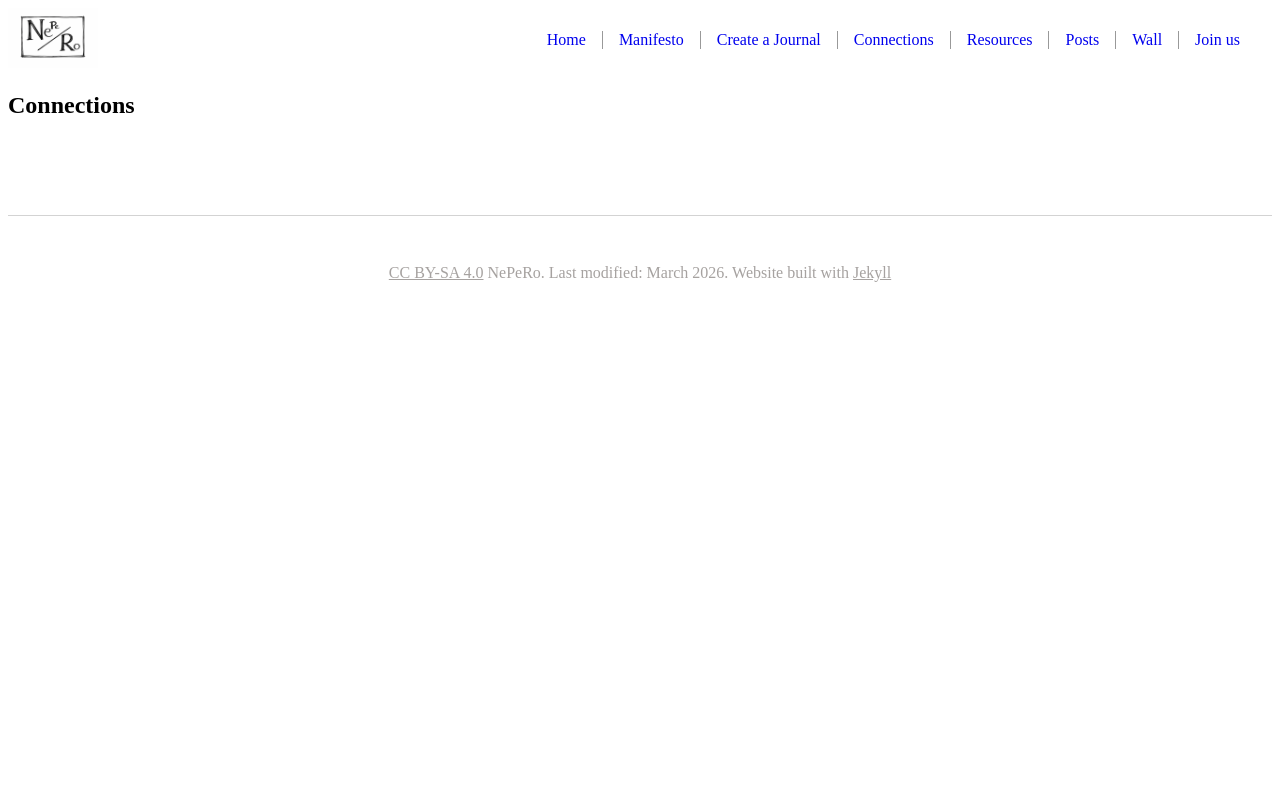
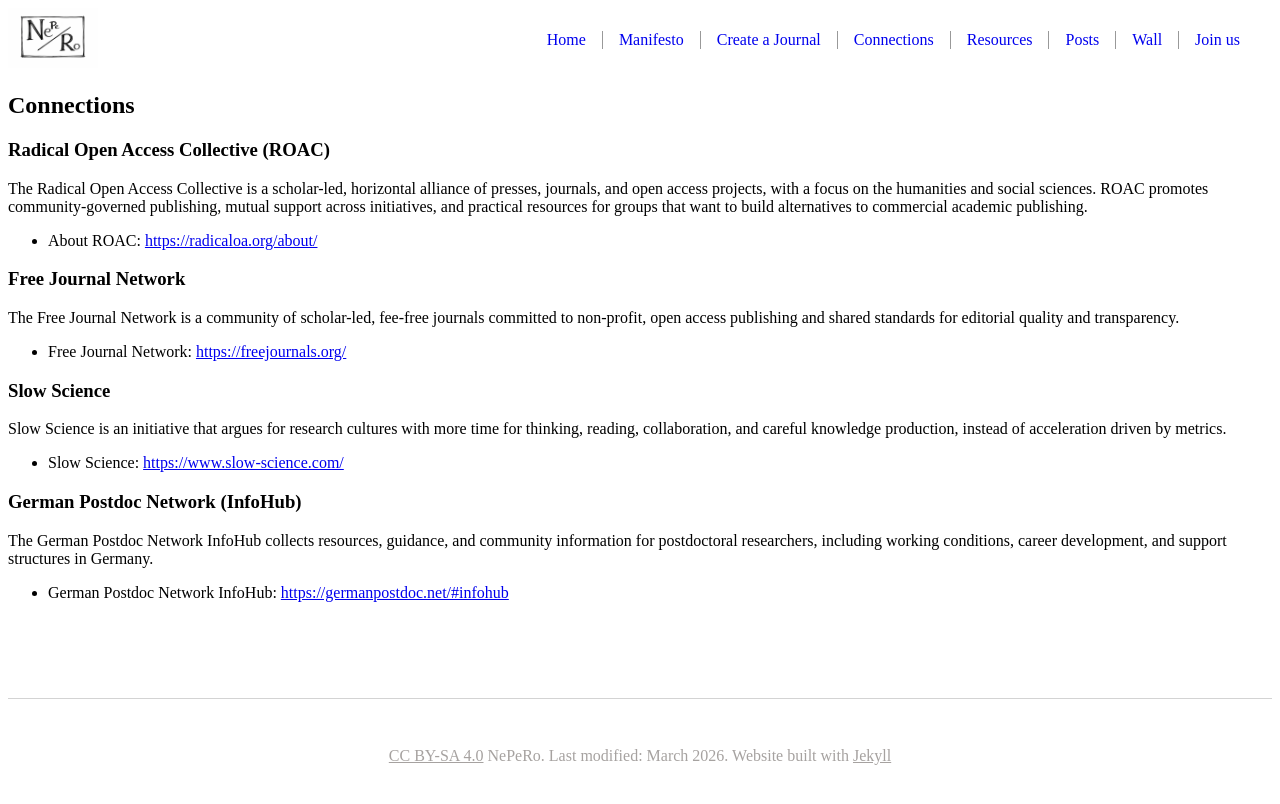
Before and after one commit to NPR-Nepero/nepero, a Jekyll site: the page built from connections.md, in a window 1280 px wide. Shown: the top 804 px of the page. Built offline with Jekyll 4.4.1, drawn with Linux system fonts in a browser that asks for light colours.

Commit message:
added connections

```diff
--- a/connections.md
+++ b/connections.md
@@ -4,3 +4,27 @@ title: Connections
 ---
 
 ## Connections
+
+### Radical Open Access Collective (ROAC)
+
+The Radical Open Access Collective is a scholar-led, horizontal alliance of presses, journals, and open access projects, with a focus on the humanities and social sciences. ROAC promotes community-governed publishing, mutual support across initiatives, and practical resources for groups that want to build alternatives to commercial academic publishing.
+
+- About ROAC: [https://radicaloa.org/about/](https://radicaloa.org/about/)
+
+### Free Journal Network
+
+The Free Journal Network is a community of scholar-led, fee-free journals committed to non-profit, open access publishing and shared standards for editorial quality and transparency.
+
+- Free Journal Network: [https://freejournals.org/](https://freejournals.org/)
+
+### Slow Science
+
+Slow Science is an initiative that argues for research cultures with more time for thinking, reading, collaboration, and careful knowledge production, instead of acceleration driven by metrics.
+
+- Slow Science: [https://www.slow-science.com/](https://www.slow-science.com/)
+
+### German Postdoc Network (InfoHub)
+
+The German Postdoc Network InfoHub collects resources, guidance, and community information for postdoctoral researchers, including working conditions, career development, and support structures in Germany.
+
+- German Postdoc Network InfoHub: [https://germanpostdoc.net/#infohub](https://germanpostdoc.net/#infohub)
```
